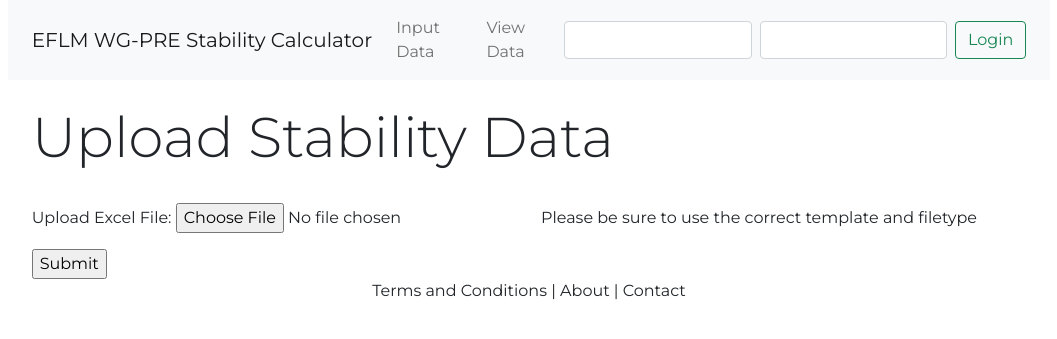
After one commit to drfoehn/stabcalc, a Django app: page /upload/ in a window 1280 px wide. The commit adds this page. Shown: the top 339 px of the page, without its empty margins (111-1168 px from the left). Run offline with Django 4.2, Linux system fonts and the light colour scheme; some libraries are stand-ins or nearby versions.

Commit message:
upload form

```diff
--- a/calculator/forms.py
+++ b/calculator/forms.py
@@ -1,5 +1,6 @@
 from django.core import validators
 from django.forms import formset_factory, modelformset_factory
+from django.http import request
 
 from .models import *
 from django import forms
@@ -27,10 +28,6 @@
         fields = '__all__'
 
 
-
-
-
-
 class SettingForm(forms.ModelForm):
     class Meta:
         model = Setting
@@ -41,6 +38,14 @@
         model = Duration
         fields = '__all__'
 
+class UploadExcelForm(forms.Form):
+        stability_data_excel = forms.FileField(
+            label='Upload Excel File',
+            help_text='Please be sure to use the correct template and filetype'
+        )
+
+
+
 # class ValueForm(forms.ModelForm):
 #     class Meta:
 #         model = Value
--- /dev/null
+++ b/calculator/templates/calculator/upload_form.html
@@ -0,0 +1,24 @@
+{% extends "base.html" %}
+{% load static %}
+
+{% block headadditional %}
+{% endblock %}
+
+{% block title %}Stability Calculator - Upload{% endblock %}
+
+{% block content %}
+  <div class="p-md-4 p-sm-3 rounded-sm header_hike_add">
+    <h2 class="display-4">Upload Stability Data</h2>
+  </div>
+  <div class="container-fluid">
+    <div class="row">
+      <form method="POST">
+        {% csrf_token %}
+          {{ form.as_p }}
+          <input type="submit" value="Submit">
+
+      </form>
+    </div>
+
+  </div>
+{% endblock content %}
--- a/calculator/views.py
+++ b/calculator/views.py
@@ -1,6 +1,6 @@
 from django.contrib import messages
-from django.http import HttpResponseRedirect
 from django.contrib.messages.views import SuccessMessageMixin
+
 from django.urls import reverse_lazy
 from django.views.generic import (
     ListView,
@@ -20,6 +20,9 @@
 from sklearn.preprocessing import PolynomialFeatures
 import math
 from patsy.highlevel import dmatrices
+
+
+
 
 
 class ResultsView(DetailView):
@@ -337,6 +340,65 @@
 
 
 
+        ###################################  Data import / export ####################################
+
+        # ---------------------------Import
+        # def upload_stability_data(request):
+        #     if request.method == "POST":
+        #         form = UploadExcelForm(request.POST, request.FILES)
+        #         if form.is_valid():
+        #             kappa = request.FILES['file']
+        #             # Do work on kappa/excel file here with Pandas
+        #             output = io.BytesIO()
+        #             writer = pd.ExcelWriter(output, engine='xlsxwriter')
+        #             kappa.to_excel(writer, index=False)
+        #             writer.save()
+        #             output.seek(0)
+        #             response = HttpResponse(output,
+        #                    content_type='application/vnd.openxmlformats-officedocument.spreadsheetml.sheet')
+        #         response['Content-Disposition'] = 'attachment; filename=%s.xlsx' % 'Download'
+        #         return response
+        #     else:
+        #         form = UploadExcelForm()
+        #
+        #     return render(request, 'calculator/upload_form.html', {'form': form})
+
+
+
+
+
+        # -----------------------------Export
+
+        from datetime import datetime
+        #https://stackoverflow.com/questions/35267585/django-pandas-to-http-response-download-file
+        #https://djangoadventures.com/how-to-create-file-download-links-in-django/
+    #
+
+        MDATA = datetime.now().strftime('%Y-%m-%d')
+
+        def data_export_xlsx(pk):
+            data = merged_res_dur
+            slug = parameter.values('name')[0]['name']
+
+            df = pd.DataFrame(merged_res_dur)
+            # Convertendo data para o formato correto
+            # df['dataset__created'] = df['dataset__created'].apply(
+            #     lambda x: x.strftime('%Y-%m-%d %H:%M'))
+            # df['dataset__modified'] = df['dataset__modified'].apply(
+            #     lambda x: x.strftime('%Y-%m-%d %H:%M'))
+
+            filename = f'stability_data_{slug}_{MDATA}.xlsx'
+
+            import tempfile
+            with tempfile.NamedTemporaryFile(suffix='.xlsx') as tmp:
+                df.to_excel(tmp.name, sheet_name=f'stability_data_{slug}')
+                tmp.flush()
+                tmp.seek(0)
+                data = tmp.read()
+            return (data, filename)
+
+        # context["export_data_excel"] = data_export_xlsx(id(self))
+
 
         # --------------------MatPlotLib Scattergramm:
         # plt.scatter(x1_rel, y_rel)
@@ -362,6 +424,11 @@
         context["subjects"] = subjects
 
         return context
+
+from django.http import HttpResponse
+def upload_view(request):
+    form = UploadExcelForm
+    return render(request, 'calculator/upload_form.html', {"form": form})
 
 
 class DashboardView(ListView):
--- a/stability_calculator/urls.py
+++ b/stability_calculator/urls.py
@@ -45,5 +45,6 @@
     path("add-results/", views.ValuesAddView.as_view(), name="add_results"),
     path("input/", views.MultiInputView.as_view(), name="input"),
     path("results/<pk>", views.ResultsView.as_view(), name="results"),
+    path("upload/", views.upload_view, name="upload"),
 
 ]
--- a/templates/base.html
+++ b/templates/base.html
@@ -60,7 +60,7 @@
     </div>
 </div>
 <div id="footer">
-    <div id="footer-content">
+    <div id="footer-content" class="d-flex justify-content-center">
 {#        <a href="{% url '#' %}">Datenschutz</a>#}
 {#        |#}
 {#        <a href="{% url '#' %}">{% trans "About us" %}</a>#}
--- a/templates/includes/navigation.html
+++ b/templates/includes/navigation.html
@@ -1,46 +1,26 @@
 {% load static %}
-<nav class="navbar navbar-expand-lg navbar-light">
-{#    <div class="container-fluid">#}
-{#        <a class="navbar-brand" href="{% url '#' %}"><img src="{% static 'images/icon/logo_100.png' %}"#}
-{#                                                                     title="Kindisch.at" alt="Logo"></a>#}
-{#        <button class="navbar-toggler" type="button" data-bs-toggle="collapse" data-bs-target="#navbar_main"#}
-{#                aria-controls="navbar_main" aria-expanded="false" aria-label="Toggle navigation">#}
-{#            <span class="navbar-toggler-icon"></span>#}
-{#        </button>#}
-{#        <div class="collapse navbar-collapse" id="navbar_main">#}
-{#             <ul class="navbar-nav me-auto mb-2 mb-lg-0">#}
-{#                {% url 'leisuretips:index' as url %}#}
-{#                <li class="nav-item {% if '/freizeittipps' in request.path %}active tip{% endif %}" >#}
-{#                    <a class="bi bi-lightbulb nav-link" aria-current="page" href="{{ url }}">  Freizeittipps</a>#}
-{#                </li>#}
-{##}
-{#                {% url 'hikes:index' as url %}#}
-{#                <li class="nav-item {% if '/wanderungen' in request.path %}active hike{% endif %}">#}
-{#                    <a class="bi bi-signpost nav-link" href="{{ url }}">  Wanderungen</a>#}
-{#                </li>#}
-{#                {% url 'events:index' as url %}#}
-{#                <li class="nav-item {% if '/events' in request.path %}active event{% endif %}">#}
-{#                    <a class="bi bi-calendar3 nav-link" href="{{ url }}">  Veranstaltungen</a>#}
-{#                </li>#}
-{#                <li class="nav-item dropdown">#}
-{#                    <a class="nav-link dropdown-toggle" href="#" id="navbarDropdown" role="button"#}
-{#                       data-bs-toggle="dropdown" aria-expanded="false">#}
-{#                        Schick uns deinen Tip#}
-{#                    </a>#}
-{#                    <ul class="dropdown-menu" aria-labelledby="navbarDropdown">#}
-{#                        <li><a class="dropdown-item tip" href="{% url 'leisuretips:add' %}">Freizeittipp vorschlagen</a></li>#}
-{#                        <li><a class="dropdown-item hike" href="{% url 'hikes:add' %}">Wanderung vorschlagen</a></li>#}
-{#                        <li><a class="dropdown-item event" href="{% url 'events:add' %}">Veranstaltung vorschagen</a></li>#}
-{#                    </ul>#}
-{#                </li>#}
-{#                <li class="nav-item">#}
-{#                    <a class="nav-link" href="{% url 'admin:index' %}">Admin</a>#}
-{#                </li>#}
-{#            </ul>#}
-{#            <form class="d-flex" id="navbar_search" action="{% url 'common:search_results' %}" method ="GET">#}
-{#                <input name="q" class="form-control me-2" type="text" placeholder="Suche" aria-label="Search">#}
-{#                <button class="btn btn-outline-dark" type="submit">Suche</button>#}
-{#            </form>#}
-{#        </div>#}
-{#    </div>#}
+<nav class="navbar navbar-expand-lg navbar-light bg-light">
+  <div class="container-fluid">
+    <a class="navbar-brand" href="#">EFLM WG-PRE Stability Calculator</a>
+    <button class="navbar-toggler" type="button" data-bs-toggle="collapse" data-bs-target="#navbarSupportedContent" aria-controls="navbarSupportedContent" aria-expanded="false" aria-label="Toggle navigation">
+      <span class="navbar-toggler-icon"></span>
+    </button>
+    <div class="collapse navbar-collapse" id="navbarSupportedContent">
+      <ul class="navbar-nav me-auto mb-2 mb-lg-0">
+        <li class="nav-item">
+          <a class="nav-link" href="#">Input Data</a>
+        </li>
+          <li class="nav-item">
+          <a class="nav-link" href="#">View Data</a>
+        </li>
+      </ul>
+      <form class="d-flex">
+
+
+          <input class="form-control me-2" title="Username" type="text"aria-label="Username">
+          <input class="form-control me-2" title="Password"    type="password" aria-label="Password">
+          <button class="btn btn-outline-success" type="submit">Login</button>
+      </form>
+    </div>
+  </div>
 </nav>
```
Also changed, not shown: calculator/templates/calculator/results.html (+6 -1 lines), templates/index.html (+15 -1 lines).
